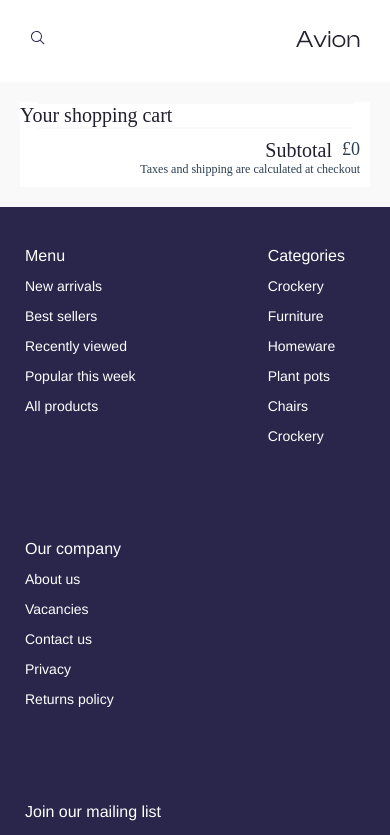
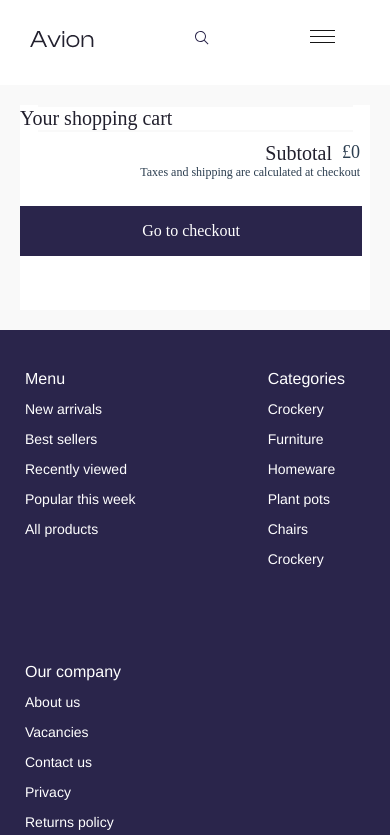
Before and after one commit to Dastan26/avion, a Vue app: page /cart in a window 390 px wide. Shown: the top 835 px of the page. Built offline with nearby package versions, Linux system fonts and the light colour scheme; a web font is replaced by a local one.

Commit message:
add burger-menu

```diff
--- a/src/assets/scss/about.scss
+++ b/src/assets/scss/about.scss
@@ -32,18 +32,22 @@
 @media (max-width: 767px) {
   .about {
     &-title {
-      margin: 50px auto 60px;
+      margin: 50px 24px 60px;
       font-size: 30px;
       max-width: 100%;
-      line-height: 40px;
+      line-height: 44.8px;
+      text-align: left;
     }
     .hero-first {
       flex-wrap: wrap;
+      .hero-first__img {
+        max-width: 390px;
+      }
       .hero-block,
       .hero-block2 {
         max-width: 100%;
-        padding: 50px 25px 0 0;
-        text-align: center;
+        padding: 50px 25px 40px 24px;
+        text-align: left;
       }
     }
   }
--- a/src/assets/scss/cart.scss
+++ b/src/assets/scss/cart.scss
@@ -109,6 +109,20 @@ h2 {
   }
 }
 
+.cart-btn {
+  display: flex;
+  justify-content: end;
+  margin: 16px 62px 54px;
+  button {
+    background-color: #2a254b;
+    color: #fff;
+    transition: ease-in 0.3s;
+  }
+  button:hover {
+    background-color: #1e193e;
+  }
+}
+
 @media only screen and (max-width: 480px) {
   .cart {
     padding: 20px;
@@ -183,4 +197,11 @@ h2 {
       }
     }
   }
+  .cart-btn {
+    max-width: 342px;
+    margin: 16px 0 54px;
+    button {
+      width: 100%;
+    }
+  }
 }
--- a/src/assets/scss/header.scss
+++ b/src/assets/scss/header.scss
@@ -44,12 +44,78 @@
     border-radius: 60%;
   }
 }
-@media (max-width: 767px) {
-  .header-nav {
-    flex-direction: row-reverse;
-  }
-  .header-items,
-  .user-block {
-    display: none !important;
+.burger {
+  display: none;
+  width: 50px;
+  height: 25px;
+  position: relative;
+  .burger-line {
+    background-color: #151515;
+    width: 50%;
+    height: 1px;
   }
 }
+
+@media (max-width: 767px) {
+  .header {
+    .nav-menu {
+      flex-direction: row-reverse;
+    }
+    #items,
+    #block {
+      display: none;
+      flex-direction: column;
+      justify-content: center;
+      align-items: center;
+      background-color: #f9f9f9;
+      width: 100%;
+      height: 100%;
+      position: fixed;
+      top: 0;
+      left: 0;
+      transform: translateX(100%);
+      transition: 0.4s ease-in-out;
+    }
+    #items.open {
+      display: flex;
+      transform: translateX(0%);
+
+      .header-item {
+        display: flex;
+        flex-direction: column;
+      }
+    }
+    .burger {
+      display: flex;
+      z-index: 1100;
+      flex-direction: column;
+      gap: 5px;
+    }
+
+    .burger.open {
+      position: fixed;
+      top: 35px;
+      right: 33px;
+    }
+
+    .burger-line {
+      transition: 0.32s ease-in;
+    }
+
+    .buger.open .burger-line {
+      transition: 0.32s ease-in;
+    }
+
+    .burger.open .burger-line_first {
+      transform: translate(0, 0) rotate(45deg);
+    }
+
+    .burger.open .burger-line_second {
+      opacity: 0;
+    }
+
+    .burger.open .burger-line_third {
+      transform: translate(0, -12px) rotate(-45deg);
+    }
+  }
+}
--- a/src/assets/scss/main.scss
+++ b/src/assets/scss/main.scss
@@ -47,14 +47,17 @@
 }
 @media (max-width: 767px) {
   .hero {
-    background-size: 100%;
+    background-size: 128%;
     background-position: bottom;
-    height: 58vh;
+    height: 62vh;
     &-collection {
       margin-top: 0 !important;
 
       &__text {
         margin: 47px 24px;
+      }
+      &__text p {
+        margin-bottom: 50px;
       }
       &__btn {
         margin-top: 32px !important;
--- a/src/assets/scss/products.scss
+++ b/src/assets/scss/products.scss
@@ -54,11 +54,21 @@
 @media (max-width: 767px) {
   .products {
     .products-banner {
-      height: auto;
+      background-image: url("@/assets/images/about-mobile.png");
+      background-repeat: no-repeat;
+      background-attachment: fixed;
+      height: 8vh;
+      background-position: 50% 14%;
+      background-size: 100%;
+      height: 17vh;
+      display: flex;
+      align-items: center;
       &__title {
         padding: 20px;
         text-align: center;
         max-width: 100%;
+        justify-content: center;
+        font-size: 36px;
       }
     }
     &-wrapper {
--- a/src/modules/about/About-page.vue
+++ b/src/modules/about/About-page.vue
@@ -19,10 +19,10 @@
           London interior design community.
         </p>
       </div>
-      <img src="@/assets/images/hero1.png" alt="" class="hero-first__im" />
+      <img src="@/assets/images/hero1.png" alt="" class="hero-first__img" />
     </div>
     <div class="hero-first">
-      <img src="@/assets/images/hero2.png" alt="" class="hero-first__im" />
+      <img src="@/assets/images/hero2.png" alt="" class="hero-first__img" />
       <div class="hero-block2">
         <h3 class="hero-block__title">
           Our service isn’t just personal, it’s actually hyper personally
--- a/src/modules/cart/Cart-page.vue
+++ b/src/modules/cart/Cart-page.vue
@@ -36,6 +36,9 @@
             <h4 class="subtotal-title">Subtotal</h4>
             <p>£{{ subtotal }}</p>
           </div>
+        </div>
+        <div class="cart-btn">
+          <button>Go to checkout</button>
         </div>
       </div>
     </div>
--- a/src/modules/header/Header-component.vue
+++ b/src/modules/header/Header-component.vue
@@ -3,6 +3,15 @@
     <div class="header-wrapper">
       <nav class="nav">
         <ul class="nav-menu">
+          <div
+            class="burger"
+            @click="isOpen = !isOpen"
+            :class="{ open: isOpen }"
+          >
+            <div class="burger-line burger-line_first"></div>
+            <div class="burger-line burger-line_second"></div>
+            <div class="burger-line burger-line_third"></div>
+          </div>
           <li class="nav-menu__item">
             <router-link to="#"
               ><img src="../../assets/icons/Search.svg" alt="search icon"
@@ -13,14 +22,19 @@
               ><img src="../../assets/icons/Avion.svg" alt="logo"
             /></router-link>
           </li>
-          <ul class="header-items">
+          <ul
+            class="header-items"
+            id="items"
+            @click="isOpen = false"
+            :class="{ open: isOpen }"
+          >
             <li class="header-item">
               <router-link to="/products">Products</router-link>
               <router-link to="admin">Admin page</router-link>
               <router-link to="/about">About us</router-link>
             </li>
           </ul>
-          <div class="user-block">
+          <div class="user-block" id="block">
             <li class="nav-menu__item">
               <router-link to="/cart"
                 ><span>{{ cartCounter }}</span>
@@ -47,8 +61,28 @@ export default {
   data: function () {
     return {
       products: [],
+      isOpen: false,
     };
   },
+
+  // methods: {
+  //   showHideMenu() {
+  //     if (this.$refs.burger && this.$refs.navMenu) {
+  //       if (this.$refs.burger.classList.contains("open")) {
+  //         this.$refs.burger.classList.remove("open");
+  //         this.$refs.navMenu.classList.remove("open");
+  //       } else {
+  //         this.$refs.burger.classList.add("open");
+  //         this.$refs.navMenu.classList.add("open");
+  //       }
+  //     }
+  //   },
+
+  //   hideMenuForLinks() {
+  //     this.$refs.burger.classList.remove("open");
+  //     this.$refs.navMenu.clasList.remove("open");
+  //   },
+  // },
 
   computed: {
     cartCounter() {
```
Also changed, not shown: src/assets/images/about-mobile.png (added).
